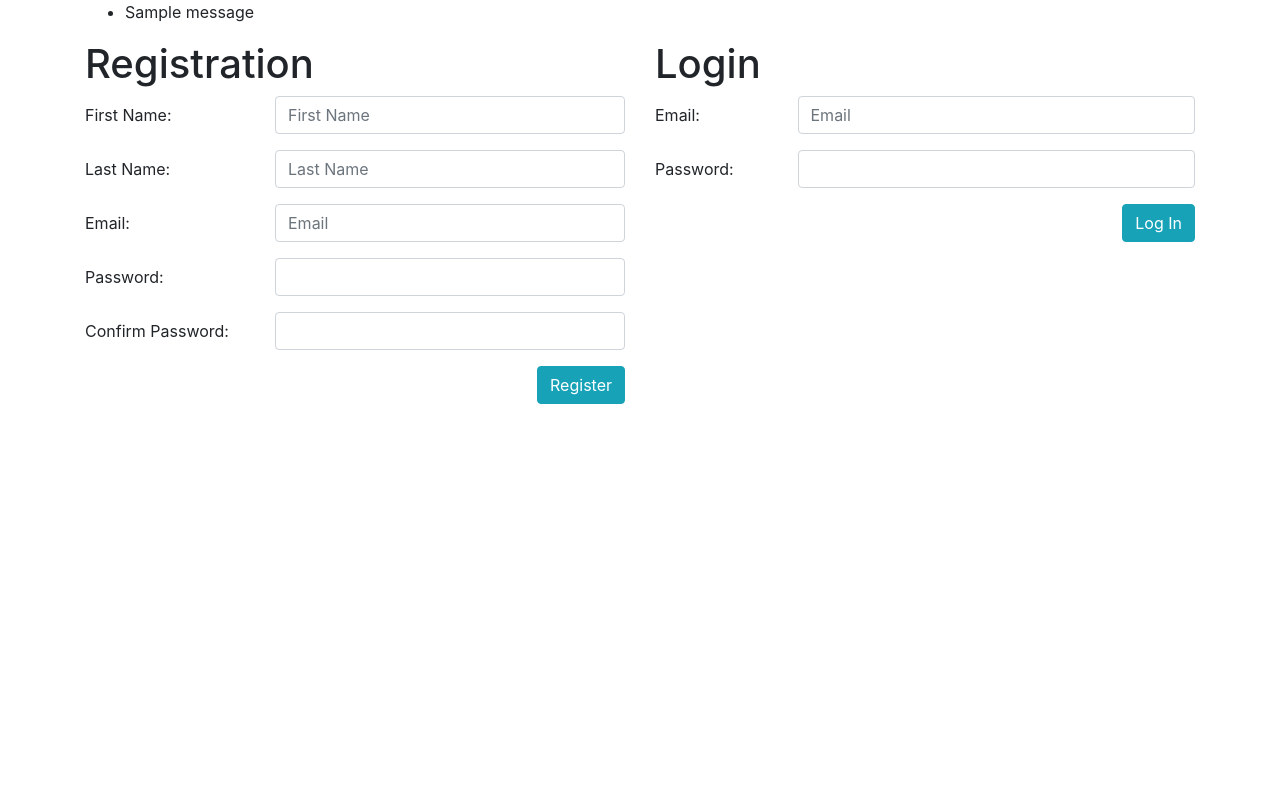
After one commit to Katherine-am/the_wall, a Django app: page /wall_app/ in a window 1280 px wide. The commit adds this page. Run offline with Django 3.2, Linux system fonts and the light colour scheme; tables that the repository leaves empty hold one stand-in row (values such as "Sample post"); one stand-in notice (Sample message) is shown; parts of the project's set-up code (start-up, migrations or seed data) failed here and were passed over; some libraries are stand-ins or nearby versions.

Commit message:
login and registration fully working

```diff
--- /dev/null
+++ b/apps/wall_app/templates/wall_app/loginHomepage.html
@@ -0,0 +1,91 @@
+{% load static %}
+<html lang="en">
+<head>
+    <meta charset="UTF-8">
+    <meta name="viewport" content="width=device-width, initial-scale=1.0">
+    <meta http-equiv="X-UA-Compatible" content="ie=edge">
+
+    <title>Login & Registration</title>
+
+    <link rel="stylesheet" href="https://stackpath.bootstrapcdn.com/bootstrap/4.3.1/css/bootstrap.min.css" integrity="sha384-ggOyR0iXCbMQv3Xipma34MD+dH/1fQ784/j6cY/iJTQUOhcWr7x9JvoRxT2MZw1T" crossorigin="anonymous">
+    <link rel="stylesheet" href="{% static 'login_registration/css/style.css' %}">
+
+    <script src="https://code.jquery.com/jquery-3.3.1.slim.min.js" integrity="sha384-q8i/X+965DzO0rT7abK41JStQIAqVgRVzpbzo5smXKp4YfRvH+8abtTE1Pi6jizo" crossorigin="anonymous"></script>
+    <script src="https://cdnjs.cloudflare.com/ajax/libs/popper.js/1.14.7/umd/popper.min.js" integrity="sha384-UO2eT0CpHqdSJQ6hJty5KVphtPhzWj9WO1clHTMGa3JDZwrnQq4sF86dIHNDz0W1" crossorigin="anonymous"></script>
+    <script src="https://stackpath.bootstrapcdn.com/bootstrap/4.3.1/js/bootstrap.min.js" integrity="sha384-JjSmVgyd0p3pXB1rRibZUAYoIIy6OrQ6VrjIEaFf/nJGzIxFDsf4x0xIM+B07jRM" crossorigin="anonymous"></script>
+</head>
+<body>
+    <div class="container">
+        <!-- ERROR CHECK -->
+        {% if messages %}
+        <ul class="messages">
+            {% for message in messages %}
+            <li {% if message.tags %} class="{{ message.tags }}"{% endif %}>{{message}}</li>
+            {% endfor %}
+        </ul>
+        {% endif %}
+        <div class="row">
+            <div class="col">
+
+                <!-- REGISTRATION FORM -->
+                <form action="{% url 'registrationCheck' %}" method="POST" role="form">
+                    {% csrf_token %}
+                    <h1>Registration</h1>
+                    <div class="form-group row">
+                        <label for="first_name" class="col-sm-4 col-form-label">First Name:</label>
+                        <div class="col-sm-8">
+                            <input type="text" class="form-control" name="first_name" placeholder="First Name">
+                        </div>
+                    </div>
+                    <div class="form-group row">
+                        <label for="last_name" class="col-sm-4 col-form-label">Last Name:</label>
+                        <div class="col-sm-8">
+                            <input type="text" class="form-control" name="last_name" placeholder="Last Name">
+                        </div>
+                    </div>
+                    <div class="form-group row">
+                        <label for="email" class="col-sm-4 col-form-label">Email:</label>
+                        <div class="col-sm-8">
+                            <input type="email" class="form-control" name="email" placeholder="Email">
+                        </div>
+                    </div>
+                    <div class="form-group row">
+                        <label for="password" class="col-sm-4 col-form-label">Password:</label>
+                        <div class="col-sm-8">
+                            <input type="password" class="form-control" name="password">
+                        </div>
+                    </div>
+                    <div class="form-group row">
+                        <label for="confirmPassword" class="col-sm-4 col-form-label">Confirm Password:</label>
+                        <div class="col-sm-8">
+                            <input type="password" class="form-control" name="confirm_password">
+                        </div>
+                    </div>
+                    <input type="submit" class="btn btn-info float-right" value="Register">
+                </form>
+            </div>
+
+            <div class="col">
+                <!-- LOGIN FORM -->
+                <form action="{% url 'loginCheck' %}" method="POST" role="form">
+                    {% csrf_token %}
+                    <h1>Login</h1>
+                    <div class="form-group row">
+                        <label for="email" class="col-sm-3 col-form-label">Email:</label>
+                        <div class="col-sm-9">
+                            <input type="email" class="form-control" name="email" placeholder="Email">
+                        </div>
+                    </div>
+                    <div class="form-group row">
+                        <label for="password" class="col-sm-3 col-form-label">Password:</label>
+                        <div class="col-sm-9">
+                            <input type="password" class="form-control" name="password">
+                       </div>
+                    </div>
+                    <input type="submit" class="btn btn-info float-right" value="Log In">
+                </form>
+            </div>
+        </div>
+    </div>
+</body>
+</html>
--- a/apps/wall_app/templates/wall_app/index.html
+++ b/apps/wall_app/templates/wall_app/wallHomepage.html
@@ -19,7 +19,7 @@
      <!-- NAVBAR -->
      <nav class="navbar navbar-expand-lg navbar-light bg-light">
             <div class="container">
-                <a class="navbar-brand" href="#">Test App</a>
+                <a class="navbar-brand" href="#">CodingDojo Wall</a>
                 <button class="navbar-toggler" type="button" data-toggle="collapse" data-target="#navbarNavAltMarkup" aria-controls="navbarNavAltMarkup" aria-expanded="false" aria-label="Toggle navigation">
                     <span class="navbar-toggler-icon"></span>
                 </button>
@@ -29,12 +29,12 @@
                             <a class="nav-link" href="#">Home <span class="sr-only">(current)</span></a>
                         </li>
                         <li class="nav-item active">
-                            <a class="nav-link" href="#">Profile <span class="sr-only">(current)</span></a>
+                            <a class="nav-link" href="#">Profile<span class="sr-only">(current)</span></a>
                         </li>
                     </ul>
                 </div>
                 <ul class="nav-item active my-2 my-sm-0">
-                    <a class="nav-link" href="#">Sign out</a>
+                    <a class="nav-link" href="logout">Sign out</a>
                 </ul>
             </div>
         </nav>
--- a/apps/wall_app/urls.py
+++ b/apps/wall_app/urls.py
@@ -2,5 +2,10 @@ from django.conf.urls import url
 from . import views
 
 urlpatterns = [
-    url(r'^$', views.index, name='index'),
+    url(r'^$', views.loginHomepage, name="loginHomepage"),
+    url(r'^registration$', views.registration, name="registrationCheck"),
+    url(r'^login$', views.login, name="loginCheck"),
+    url(r'^success$', views.successfulLogin, name="successfulLogin"),
+    url(r'^wall_homepage$', views.wallHomepage, name="wallHomepage"),
+    url(r'^logout$', views.logout, name="logout")
 ]
--- a/apps/wall_app/views.py
+++ b/apps/wall_app/views.py
@@ -1,5 +1,61 @@
 from django.shortcuts import render, redirect, HttpResponse
 from .models import User, Message, Comment
+import bcrypt
 
-def index(request):
-    return render(request, 'index.html')
+
+def loginHomepage(request):
+    return render(request, 'wall_app/loginHomepage.html')
+
+def registration(request):
+
+    errors = User.objects.registration_validator(request.POST)
+
+    if len(errors) > 0:
+        for key, value in errors.items():
+            messages.error(request, value)
+        return redirect('/wall_app')
+    else:
+        password = request.POST['password']
+        pw_hash = bcrypt.hashpw(password.encode(), bcrypt.gensalt())
+
+    user = User.objects.create(first_name=request.POST['first_name'], last_name=request.POST['last_name'], email=request.POST['email'], password=pw_hash)
+
+    request.session['user_id'] = user.id
+
+    return redirect('/wall_app/success')
+
+def login(request):
+
+    errors = User.objects.login_validator(request.POST)
+    user = User.objects.filter(email=request.POST['email'])
+    logged_user = user[0]
+
+    if len(errors) > 0:
+        for key, value in errors.items():
+            messages.error(request, value)
+        return redirect('/wall_app')
+
+    else:
+        request.session['user_id'] = logged_user.id
+
+    return redirect('/wall_app/success')
+
+
+def successfulLogin(request):
+
+    if "user_id" not in request.session:
+        return redirect('/wall_app')
+
+    context = {
+        "user" : User.objects.get(id=request.session['user_id'])
+    }
+
+    return render(request, 'wall_app/wallHomepage.html', context)
+
+def logout(request):
+    request.session.clear()
+    return redirect('/wall_app')
+
+
+def wallHomepage(request):
+    return render(request, 'wall_app/wallHomepage.html')
```
Also changed, not shown: apps/wall_app/models.py (+61 -3 lines), apps/wall_app/migrations/0001_initial.py (added), db.sqlite3.
